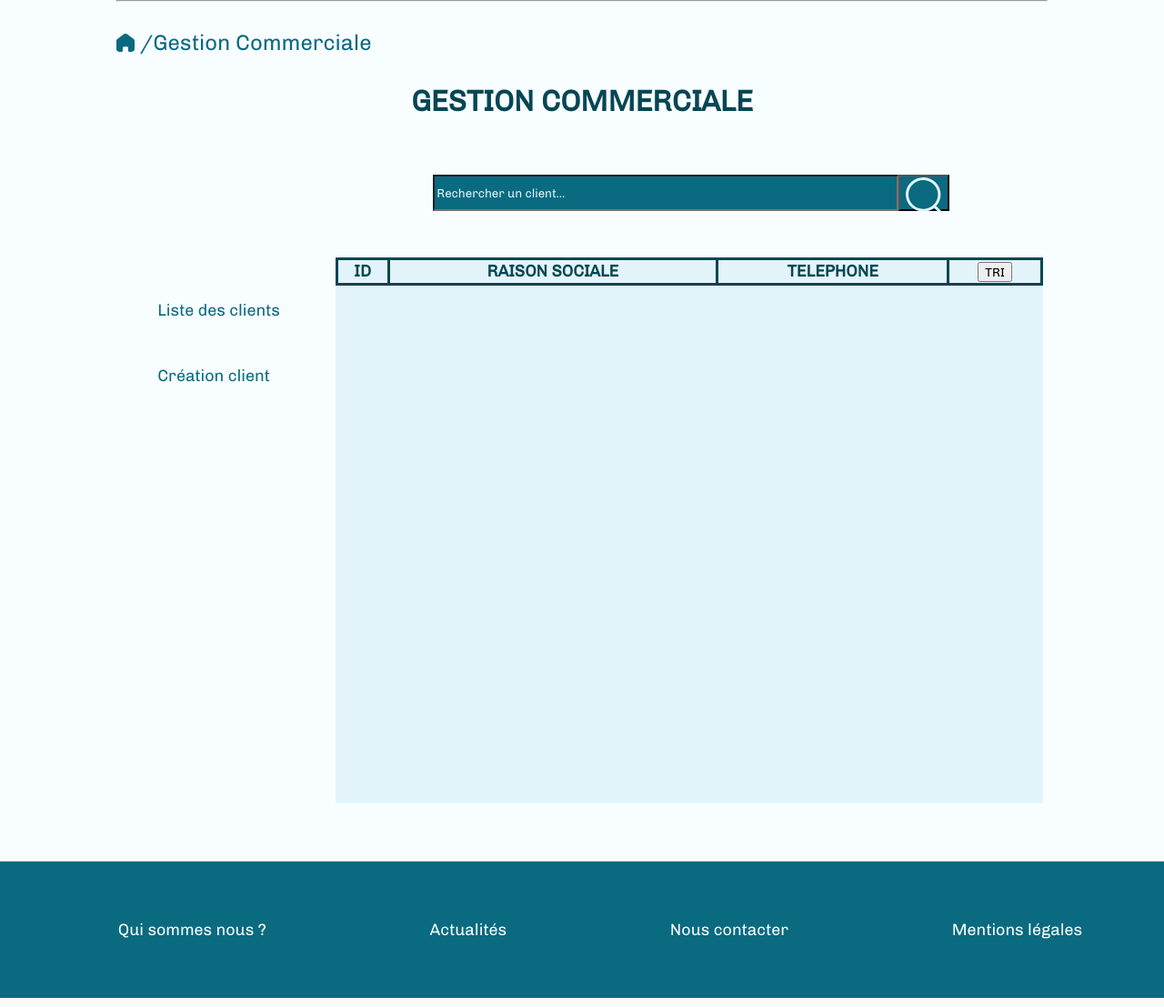
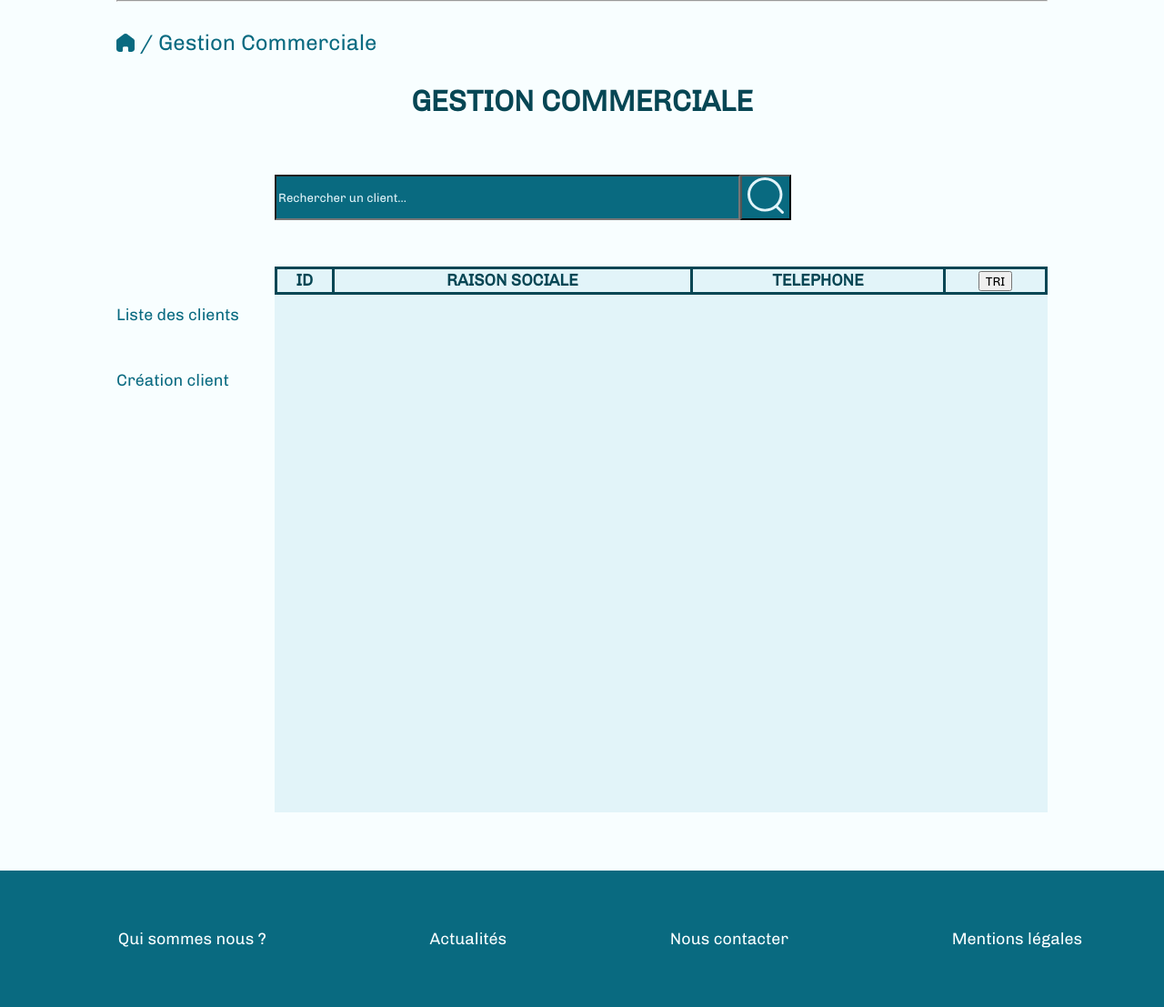
Before and after one commit to AlexRovere/Mission2, a PHP site: page /commercial.php in a window 1280 px wide. Shown: the part 250-1357 px from the top of the page at 91% size. Run offline with PHP 8.4, Linux system fonts and the light colour scheme; lists and menus that the app fills with data are empty.

Commit message:
modif gestion commercial

```diff
--- a/commercial.css
+++ b/commercial.css
@@ -4,9 +4,9 @@
 
 .searchForm {
     display: flex;
-   justify-content: center;
+   justify-content: left;
    width: 100%;
-   height: 40px;
+   height: 50px;
    margin-bottom: 5%;
 }
 .searchInput {
@@ -14,10 +14,8 @@
     height:100%;
     background-color: #096A80;
     color: #E2F4F9;
-
-    margin-left: 23.5%;
     cursor: pointer;
-
+    margin-left: 17%;
 }
 
 input::placeholder {
@@ -31,7 +29,7 @@ input::placeholder {
 }
 
 
-.container {
+.containerGestionCommercial {
     display:flex;
     min-height: 600px;
     margin-bottom: 5%;
@@ -40,12 +38,13 @@ input::placeholder {
 }
 
 .sideBar {
-    width: 22%;
+    width: 17%;
 }
 
 .function {
     list-style: none;
     margin-top: 10%;
+    padding-left: 0px;
 }
 
 .function a {
@@ -65,7 +64,7 @@ input::placeholder {
 
 .interface {
     background-color: #E2F4F9;
-    width: 76%;
+    width: 83%;
 }
 
 .function a {
--- a/commercial.php
+++ b/commercial.php
@@ -10,13 +10,13 @@
 <body>
 <?php include('headerConnecte.php') ?>
 <?php include('menuSecondaireIntranet.php') ?>
-<div class="miette"><a href="index.html"><img src="img/home.png" id="logoMiette"></a>  /Gestion Commerciale</div>
+<div class="miette"><a href="index.html"><img src="img/home.png" id="logoMiette"></a>  / Gestion Commerciale</div>
 <h2 class="h2Centre">GESTION COMMERCIALE</h2>
 <form class="searchForm">
     <input class="searchInput" type="search" value="" placeholder= "Rechercher un client...">
     <button class="searchButton"><img src="img/search.svg" alt=""></button>
 </form>
-<div class="container">
+<div class="containerGestionCommercial">
     <aside class="sideBar">
             <ul class="function">
                 <li><a href="#">Liste des clients</a></li>
--- a/listeClient.php
+++ b/listeClient.php
@@ -10,13 +10,13 @@
 <body>
 <?php include('headerConnecte.php') ?>
 <?php include('menuSecondaireIntranet.php') ?>
-<div class="miette"><a href="index.html"><img src="img/home.png" id="logoMiette"></a>  /Gestion Commerciale</div>
+<div class="miette"><a href="index.html"><img src="img/home.png" id="logoMiette"></a>  / Gestion Commerciale</div>
 <h2 class="h2Centre">GESTION COMMERCIALE</h2>
 <form class="searchForm">
     <input class="searchInput" type="search" value="" placeholder= "Rechercher un client...">
     <button class="searchButton"><img src="img/search.svg" alt=""></button>
 </form>
-<div class="container">
+<div class="containerGestionCommercial">
     <aside class="sideBar">
             <ul class="function">
                 <li><a href="#">Liste des clients</a></li>
```
